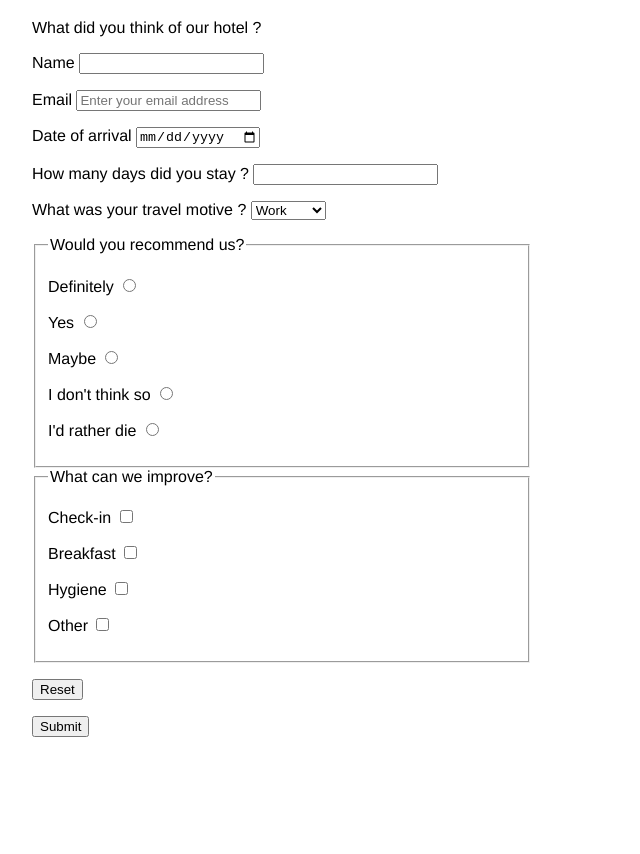
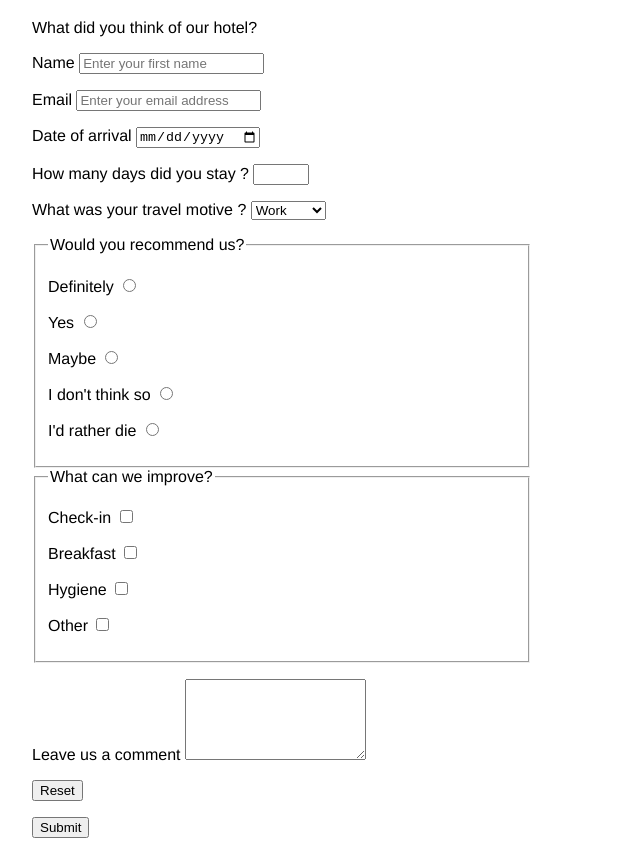
Before and after one commit to eagle-tex/html-css-challenges-codecademy, a website: page 04-survey-form/index.html in a window 1280 px wide. Shown: the part 61-915 px from the top of the page, without its empty margins (0-640 px from the left). Before the commit the page ends 814 px from the top, so only its background shows below. Drawn offline with Linux system fonts and the light colour scheme; files that its build step writes are made by us from their sources.

Commit message:
feat(index): finish markup for the form/project

```diff
--- a/04-survey-form/index.html
+++ b/04-survey-form/index.html
@@ -22,12 +22,16 @@
     </header>
 
     <main id="followup-form">
-      <p>What did you think of our hotel ?</p>
+      <p>What did you think of our hotel?</p>
       <form action="">
         <!-- First name -->
         <p>
           <label for="first-name">Name</label>
-          <input type="text" id="first-name" Enter your first name />
+          <input
+            type="text"
+            id="first-name"
+            placeholder="Enter your first name"
+          />
         </p>
         <!-- Email address -->
         <p>
@@ -46,7 +50,7 @@
         <!-- Number of days of stay -->
         <p>
           <label for="number-of-days">How many days did you stay ?</label>
-          <input type="number" id="number-of-days" />
+          <input type="number" id="number-of-days" min="1" max="10" />
         </p>
         <!-- Travel Motive -->
         <p>
@@ -60,6 +64,7 @@
         <!-- Would you recommend us -->
         <fieldset>
           <legend>Would you recommend us?</legend>
+          <div class="fieldset-options">
             <!-- Certainly - Definitely -->
             <p>
               <label for="definitely">Definitely</label>
@@ -78,7 +83,12 @@
             <!-- Maybe -->
             <p>
               <label for="maybe">Maybe</label>
-            <input type="radio" name="recommend-us" id="maybe" value="maybe" />
+              <input
+                type="radio"
+                name="recommend-us"
+                id="maybe"
+                value="maybe"
+              />
             </p>
             <!-- No - I don't think so -->
             <p>
@@ -88,13 +98,20 @@
             <!-- Never - I'd rather die -->
             <p>
               <label for="never">I'd rather die</label>
-            <input type="radio" name="recommend-us" id="never" value="never" />
+              <input
+                type="radio"
+                name="recommend-us"
+                id="never"
+                value="never"
+              />
             </p>
+          </div>
         </fieldset>
 
         <!-- What can we improve -->
         <fieldset>
           <legend>What can we improve?</legend>
+          <div class="fieldset-options">
             <!-- Check-in -->
             <p>
               <label for="check-in">Check-in</label>
@@ -115,13 +132,23 @@
               <label for="other">Other</label>
               <input type="checkbox" name="other" id="other" />
             </p>
+          </div>
         </fieldset>
+
         <p>
-          <button type="reset">Reset</button>
+          <label for="comments">Leave us a comment</label>
+          <textarea id="comments" name="comments" rows="5" cols=""></textarea>
+        </p>
+
+        <!-- Buttons -->
+        <div class="buttons">
+          <p>
+            <button class="button-cancel" type="reset">Reset</button>
           </p>
           <p>
-          <button type="submit">Submit</button>
+            <button class="button-submit" type="submit">Submit</button>
           </p>
+        </div>
       </form>
     </main>
   </body>
```
Lines whose indentation alone changed are shown as unchanged.
